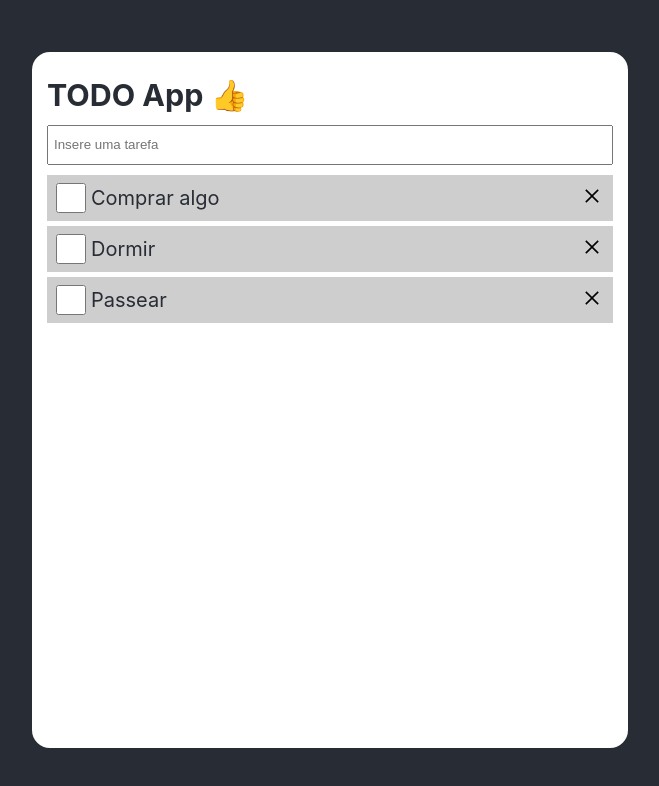
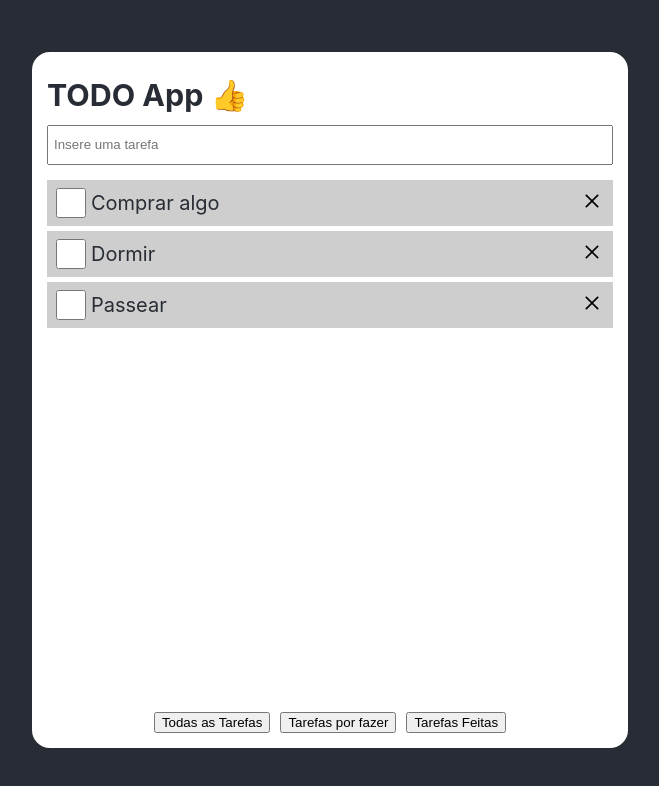
Before and after one commit to anotherlusitano/TodoAppReact, a React (Create React App) app: page / in a window 1280 px wide. Shown: the top 786 px of the page, without its empty margins (310-969 px from the left). Built offline with nearby package versions, Linux system fonts and the light colour scheme.

Commit message:
Adicionar filtros

```diff
--- a/src/App.css
+++ b/src/App.css
@@ -14,10 +14,15 @@ main {
 }
 
 .form-container {
+  display: flex;
+  flex-direction: column;
+
   background-color: white;
   color: #282c34;
+
   width: 600px;
   height: 700px;
+
   padding: 15px;
   border: 2px solid;
   border-radius: 20px;
@@ -38,6 +43,11 @@ input {
 }
 
 /* ------------- Estilo das tarefas ------------- */
+
+.todos-container {
+  height: 500px;
+  overflow-y: auto;
+}
 
 .todo-item {
   width: 100%;
@@ -83,3 +93,13 @@ input {
   border: none;
   align-self: center;
 }
+
+.filter-container {
+  justify-self: end;
+  align-self: center;
+  margin-top: auto;
+}
+
+.filter-container button {
+  margin-inline: 5px;
+}
--- a/src/components/App.jsx
+++ b/src/components/App.jsx
@@ -85,6 +85,25 @@ function App() {
     );
   }
 
+  const [filter, setFilter] = useState("todas");
+
+  // Vai retornar as tarefas que correspondam a um determinado filtro
+  function filteredTodos(filter) {
+    switch (filter) {
+      case "todas":
+        return todos;
+
+      case "por-fazer":
+        return todos.filter((todo) => todo.done === false);
+
+      case "feitas":
+        return todos.filter((todo) => todo.done === true);
+
+      default:
+        return todos;
+    }
+  }
+
   return (
     <main>
       <div className="form-container">
@@ -105,7 +124,8 @@ function App() {
             setTodos,
           }}
         >
-          {todos.map(({ id, title, done, isEditing }) => (
+          <div className="todos-container">
+            {filteredTodos(filter).map(({ id, title, done, isEditing }) => (
               <TodoItem
                 id={id}
                 title={title}
@@ -116,7 +136,16 @@ function App() {
                 markAsDone={() => markAsDone(id)}
               />
             ))}
+          </div>
         </TodosContext.Provider>
+
+        <div className="filter-container">
+          <button onClick={() => setFilter("todas")}>Todas as Tarefas</button>
+          <button onClick={() => setFilter("por-fazer")}>
+            Tarefas por fazer
+          </button>
+          <button onClick={() => setFilter("feitas")}>Tarefas Feitas</button>
+        </div>
       </div>
     </main>
   );
```
Lines whose indentation alone changed are shown as unchanged.
